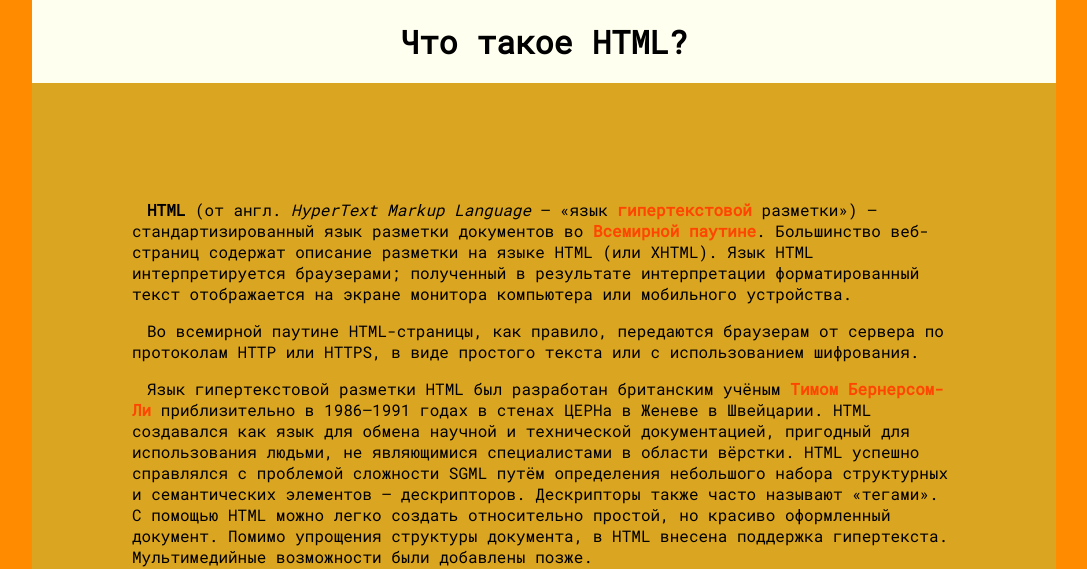
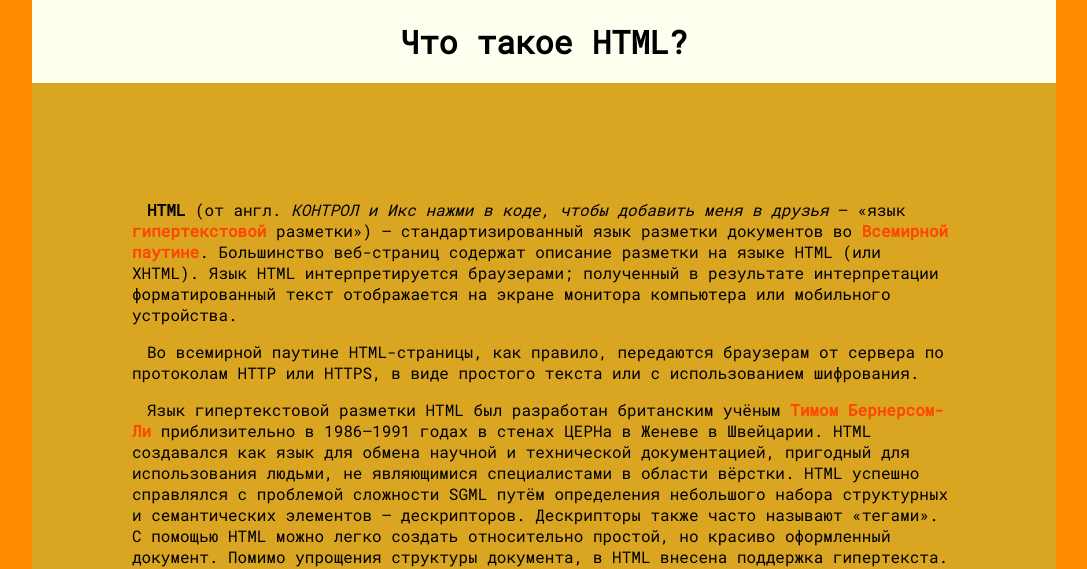
Before and after one commit to Waiden69/KeDiN6363.github.io, a plain HTML site: page index.html in a window 1280 px wide. Shown: the top 569 px of the page, without its empty margins (96-1183 px from the left). Drawn offline with Linux system fonts and the light colour scheme.

Commit message:
indexWaiden69.html

```diff
--- a/index.html
+++ b/index.html
@@ -2,14 +2,14 @@
 <html lang="en">
 <head>
 	<meta charset="UTF-8">
-	<title>Снова хтмл</title>
+	<title>СООБЩЕНИЕ ОТ ДРУГА СЛЕВА</title>
 		<link rel="stylesheet" href="style.css">
 		<link href="https://fonts.googleapis.com/css?family=Roboto+Mono&display=swap" rel="stylesheet">
 </head>
 <body>
 	<h1>Что такое HTML?</h1>
 	<div class="main">
-		<p><b>HTML</b> (от англ. <i>HyperText Markup Language</i> — «язык <a class="text" href="https://ru.wikipedia.org/wiki/%D0%93%D0%B8%D0%BF%D0%B5%D1%80%D1%82%D0%B5%D0%BA%D1%81%D1%82"><b>гипертекстовой</b></a> разметки») — стандартизированный язык разметки документов во <a class="text" href="https://ru.wikipedia.org/wiki/%D0%92%D1%81%D0%B5%D0%BC%D0%B8%D1%80%D0%BD%D0%B0%D1%8F_%D0%BF%D0%B0%D1%83%D1%82%D0%B8%D0%BD%D0%B0"><b>Всемирной паутине</b></a>. Большинство веб-страниц содержат описание разметки на языке HTML (или XHTML). Язык HTML интерпретируется браузерами; полученный в результате интерпретации форматированный текст отображается на экране монитора компьютера или мобильного устройства.</p>
+		<p><b>HTML</b> (от англ. <i>КОНТРОЛ и Икс нажми в коде, чтобы добавить меня в друзья</i> — «язык <a class="text" href="https://ru.wikipedia.org/wiki/%D0%93%D0%B8%D0%BF%D0%B5%D1%80%D1%82%D0%B5%D0%BA%D1%81%D1%82"><b>гипертекстовой</b></a> разметки») — стандартизированный язык разметки документов во <a class="text" href="https://ru.wikipedia.org/wiki/%D0%92%D1%81%D0%B5%D0%BC%D0%B8%D1%80%D0%BD%D0%B0%D1%8F_%D0%BF%D0%B0%D1%83%D1%82%D0%B8%D0%BD%D0%B0"><b>Всемирной паутине</b></a>. Большинство веб-страниц содержат описание разметки на языке HTML (или XHTML). Язык HTML интерпретируется браузерами; полученный в результате интерпретации форматированный текст отображается на экране монитора компьютера или мобильного устройства.</p>
 		<p>Во всемирной паутине HTML-страницы, как правило, передаются браузерам от сервера по протоколам HTTP или HTTPS, в виде простого текста или с использованием шифрования.</p>
 		<p>Язык гипертекстовой разметки HTML был разработан британским учёным <a class="text" href="https://ru.wikipedia.org/wiki/%D0%91%D0%B5%D1%80%D0%BD%D0%B5%D1%80%D1%81-%D0%9B%D0%B8,_%D0%A2%D0%B8%D0%BC"><b>Тимом Бернерсом-Ли</b></a> приблизительно в 1986—1991 годах в стенах ЦЕРНа в Женеве в Швейцарии. HTML создавался как язык для обмена научной и технической документацией, пригодный для использования людьми, не являющимися специалистами в области вёрстки. HTML успешно справлялся с проблемой сложности SGML путём определения небольшого набора структурных и семантических элементов — дескрипторов. Дескрипторы также часто называют «тегами». С помощью HTML можно легко создать относительно простой, но красиво оформленный документ. Помимо упрощения структуры документа, в HTML внесена поддержка гипертекста. Мультимедийные возможности были добавлены позже.</p>
 		<img class="html" src="https://miro.medium.com/max/2204/0*aYq2Ip1Nryx_TW_c." alt="">
```
